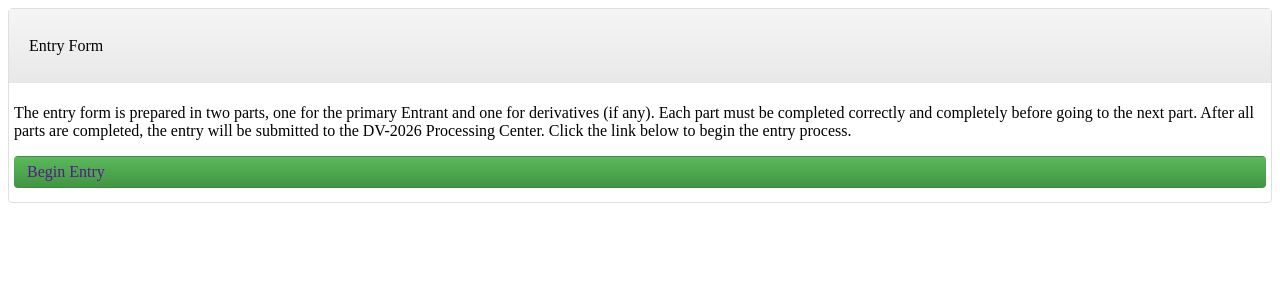
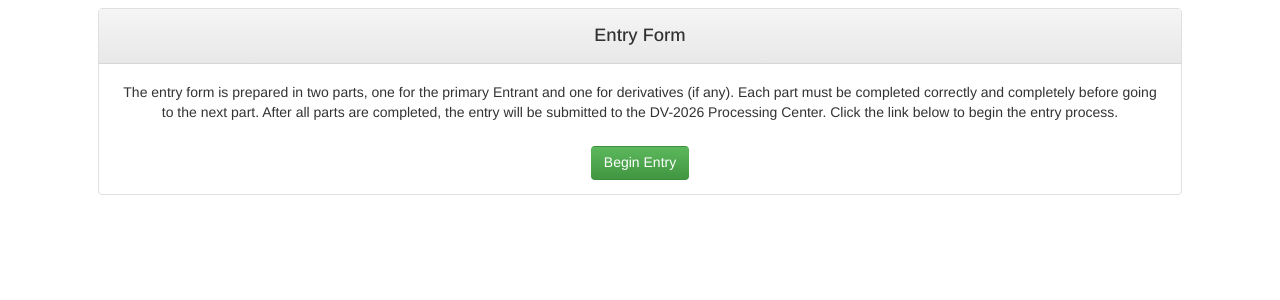
Before and after one commit to Sina-Arasteh/Electronic-Diversity-Visa-Entry-Form-in-Django, a Django app: page / in a window 1280 px wide. Shown: the top 300 px of the page. Run offline with Django 5.2, Linux system fonts and the light colour scheme.

Commit message:
Finish the style of the 'Begin Entry' page

```diff
--- a/entry_form/static/entry_form/card.css
+++ b/entry_form/static/entry_form/card.css
@@ -1,17 +1,36 @@
+@import url('https://fonts.googleapis.com/css2?family=Arimo:ital,wght@0,400..700;1,400..700&family=Barlow+Semi+Condensed:ital,wght@0,100;0,200;0,300;0,400;0,500;0,600;0,700;0,800;0,900;1,100;1,200;1,300;1,400;1,500;1,600;1,700;1,800;1,900&display=swap');
+
+body {
+    font-family: "Arimo", sans-serif;
+    font-size: 0.875rem;
+    font-weight: 400;
+    text-align: center;
+    line-height: 1.428;
+    color: #333;
+    padding: 0 7%;
+}
+
 .card {
     margin-bottom: 1.25rem;
     border: 1px solid #00000020;
     border-radius: 0.25rem;
-    margin-bottom: 1.25rem;
 }
 
 .card-header {
+    font-size: 1.125rem;
+    line-height: 1.1;
     background-color: #f5f5f5;
     background-image: linear-gradient(to bottom, #f5f5f5 0, #e8e8e8 100%);
     background-repeat: repeat-x;
     padding: 0.75rem 1.25rem;
+    border-bottom: 1px solid #00000020;
+}
+
+h4 {
+    margin: 5px 0;
+    font-weight: 500;
 }
 
 .card-body {
-    padding: 5px;
+    padding: 5px 20px;
 }
--- /dev/null
+++ b/entry_form/templates/entry_form/application.html
@@ -0,0 +1,2 @@
+{% extends "base.html" %}
+{% load static %}
--- a/entry_form/templates/entry_form/begin_entry.html
+++ b/entry_form/templates/entry_form/begin_entry.html
@@ -5,7 +5,7 @@
     <link rel="stylesheet" href="{% static "entry_form/card.css" %}">
     <style>
         a {
-            display: block;
+            display: inline-block;
             margin: 9px 0;
             padding: 0.375rem 0.75rem;
             background-color: #3e8f3e;
@@ -14,18 +14,24 @@
             border: 1px solid transparent;
             border-radius: 0.25rem;
             text-decoration: none;
+            color: white;
         }
+
+        a:hover {
+            background-image: none;
+        }
+
     </style>
 {% endblock %}
 
 {% block content %}
     <div class="card">
         <div class="card-header">
-            <p>Entry Form</p>
+            <h4>Entry Form</h4>
         </div>
         <div class="card-body">
             <p>The entry form is prepared in two parts, one for the primary Entrant and one for derivatives (if any). Each part must be completed correctly and completely before going to the next part. After all parts are completed, the entry will be submitted to the DV-2026 Processing Center. Click the link below to begin the entry process.</p>
-            <a href="">Begin Entry</a>
+            <a href="{% url "application" %}">Begin Entry</a>
         </div>
     </div>
 {% endblock %}
--- a/entry_form/urls.py
+++ b/entry_form/urls.py
@@ -2,5 +2,6 @@ from django.urls import path
 from . import views
 
 urlpatterns = [
-    path("", views.begin_entry)
+    path("", views.begin_entry),
+    path("application", views.application , name="application")
 ]
--- a/entry_form/views.py
+++ b/entry_form/views.py
@@ -4,3 +4,6 @@ from django.shortcuts import render
 
 def begin_entry(request):
     return render(request, "entry_form/begin_entry.html")
+
+def application(request):
+    pass
```
